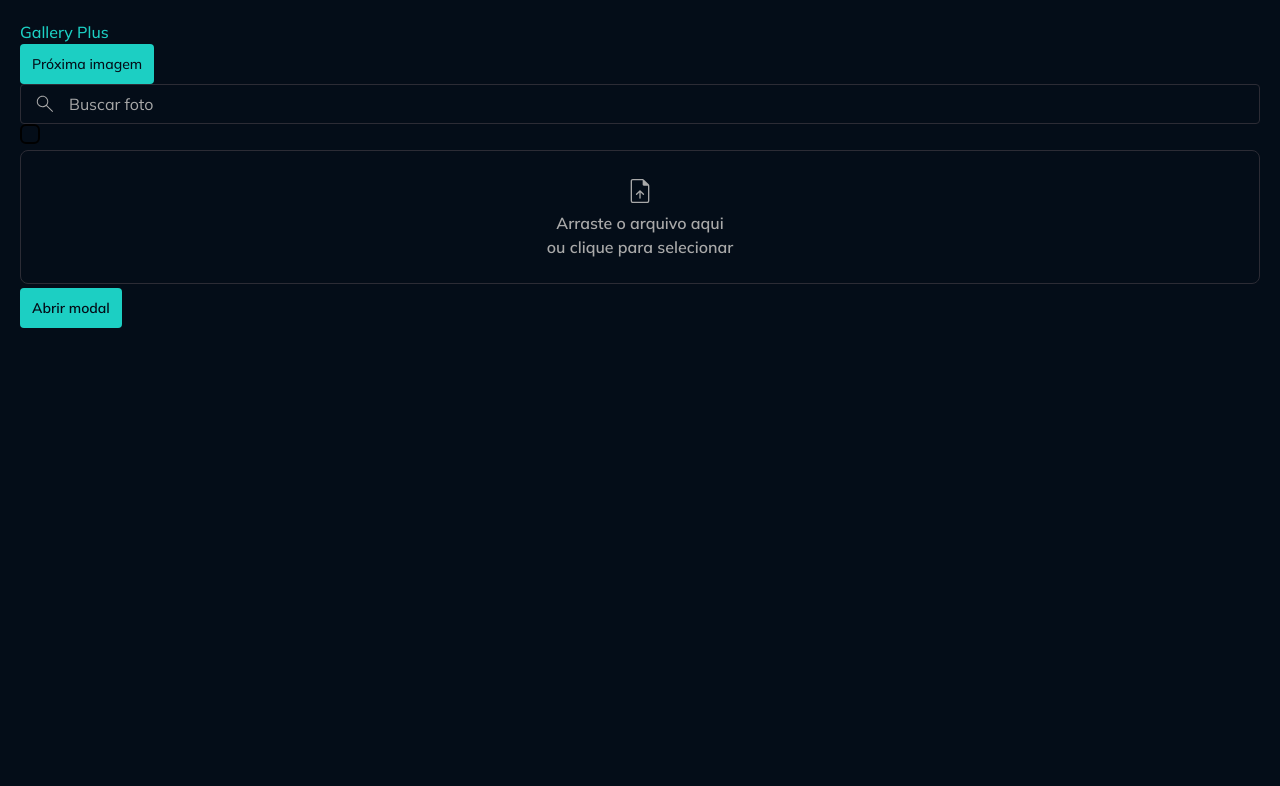
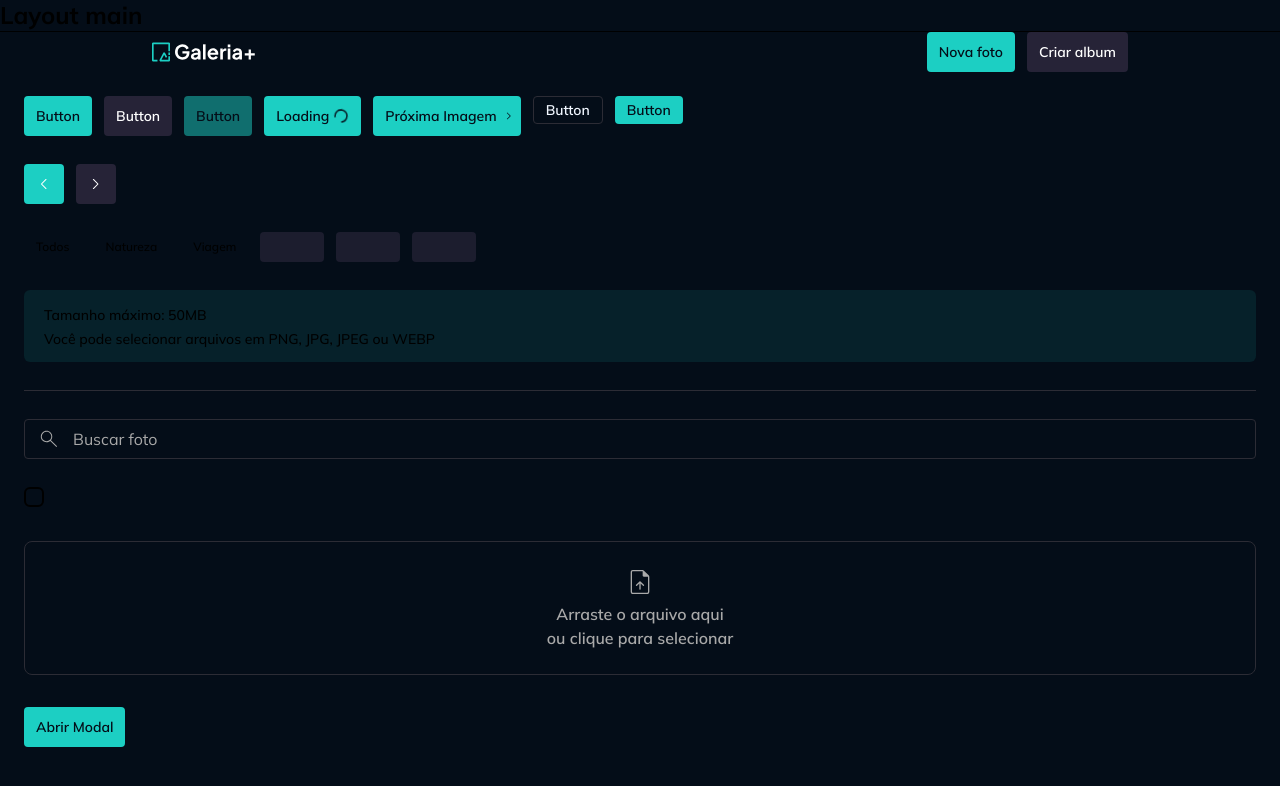
Before and after one commit to juniorbonini/gallery-plus, a React (Vite) app: page /components in a window 1280 px wide. Shown: the top 786 px of the page. Built offline with nearby package versions, Linux system fonts and the light colour scheme.

Commit message:
style: estrutura layout base da página principal

```diff
--- a/package.json
+++ b/package.json
@@ -24,6 +24,7 @@
     "react": "^19.1.0",
     "react-dom": "^19.1.0",
     "react-hook-form": "^7.71.1",
+    "react-router": "^7.13.0",
     "tailwind-variants": "^1.0.0",
     "tailwindcss": "^4.1.10",
     "zod": "^3.22.4"
--- a/src/App.tsx
+++ b/src/App.tsx
@@ -1,94 +1,20 @@
-import cn from "classnames";
-import { useForm } from "react-hook-form";
+import { BrowserRouter, Routes, Route } from "react-router";
 
-// @ts-expect-error: module declaration for SVG React import
-import SearchIcon from "@/assets/icons/search.svg?react";
+import Home from "@/pages/Home";
+import LayoutMain from "@/pages/Layout";
+import PagePhoto from "@/pages/Photo";
+import PageComponents from "@/pages/Components/page-components";
 
-// @ts-expect-error: module declaration for SVG React import
-import Xicon from "@/assets/icons/x.svg?react";
-
-import Text from "@/components/Text";
-import Button from "@/components/Button";
-import InputText from "@/components/InputText";
-import InputCheckbox from "@/components/InputCheckbox";
-import InputSingleFile from "./components/InputSingleFile";
-import ImageFilePreview from "./components/ImageFilePreview";
-import Card from "./components/Card";
-import {
-  Dialog,
-  DialogBody,
-  DialogClose,
-  DialogContent,
-  DialogFooter,
-  DialogHeader,
-  DialogTrigger,
-} from "./components/Dialog";
-import Alert from "./components/Alert";
-
-function App() {
-  const form = useForm();
-  const file = form.watch("file");
-  const fileSource = file?.[0] ? URL.createObjectURL(file[0]) : undefined;
+export default function App() {
   return (
-    <div className="p-5">
-      <Text className="text-accent-brand" variant="paragraph-large">
-        Gallery Plus
-      </Text>
-      <Button>
-        <Text>Próxima imagem</Text>
-      </Button>
-
-      <InputText placeholder="Buscar foto" icon={SearchIcon} />
-
-      <div>
-        <InputCheckbox />
-      </div>
-      <div>
-        <InputSingleFile
-          allowedExtensions={["png", "jpg", "jpeg", "webp"]}
-          maxFileInMb={50}
-          form={form}
-          {...form.register("file")}
-          replaceBy={<ImageFilePreview src={fileSource} />}
-        />
-      </div>
-      <div>
-        <Dialog>
-          <DialogTrigger asChild>
-            <Button>Abrir modal</Button>
-          </DialogTrigger>
-          <DialogContent>
-            <DialogHeader className="text-accent-paragraph">
-              <Text variant="heading-medium">Adicionar foto</Text>
-            </DialogHeader>
-            <DialogBody className="flex flex-col gap-4">
-              <InputText placeholder="Adicione um titúlo" />
-              <Alert>
-                <Text variant="paragraph-medium" className="text-white">
-                  Tamanho máximo: 50MB
-                <br />
-                Você pode selecionar arquivos em PNG, JPG, JPEG ou WEBP ou SVG
-                </Text>
-              </Alert>
-              <InputSingleFile
-                allowedExtensions={["png", "jpg", "jpeg", "webp"]}
-                maxFileInMb={50}
-                form={form}
-                replaceBy={<ImageFilePreview src={fileSource} alt="Imagem" />}
-                {...form.register("file")}
-              />
-            </DialogBody>
-            <DialogFooter>
-              <DialogClose asChild>
-                <Button variant="secondary">Cancelar</Button>
-              </DialogClose>
-              <Button>Adicionar</Button>
-            </DialogFooter>
-          </DialogContent>
-        </Dialog>
-      </div>
-    </div>
+    <BrowserRouter>
+      <Routes>
+        <Route element={<LayoutMain />}>
+          <Route index element={<Home />} />
+          <Route path="/components" element={<PageComponents />} />
+          <Route path="/foto/:id" element={<PagePhoto />} />
+        </Route>
+      </Routes>
+    </BrowserRouter>
   );
 }
-
-export default App;
--- a/src/components/Dialog/index.tsx
+++ b/src/components/Dialog/index.tsx
@@ -14,6 +14,7 @@ export const Dialog = DialogPrimivite.Root;
 export const DialogTrigger = DialogPrimivite.Trigger;
 
 export const DialogClose = DialogPrimivite.Close;
+
 
 export function DialogOverlay({
   className,
--- /dev/null
+++ b/src/components/MainHeader/index.tsx
@@ -0,0 +1,23 @@
+import cn from "classnames";
+import { Link } from "react-router";
+
+// @ts-expect-error: module declaration for SVG React import
+import Logo from "@/assets/images/galeria-plus-full-logo.svg?react";
+
+import Container from "@/components/Container";
+import Button from "../Button";
+import type { MainHeaderInterface } from "@/models/main-header";
+
+export default function MainHeader({ className, ...props }: MainHeaderInterface) {
+  return (
+    <Container as="header" className={cn(`flex justify-between items-center gap-10`, className)} {...props}>
+      <Link to="">
+        <Logo className="h-5" />
+      </Link>
+      <div className="flex items-center gap-3">
+        <Button>Nova foto</Button>
+        <Button variant="secondary">Criar album</Button>
+      </div>
+    </Container>
+  );
+}
--- /dev/null
+++ b/src/models/main-header.ts
@@ -0,0 +1,4 @@
+import type Container from "@/components/Container";
+import React from "react"
+
+export interface MainHeaderInterface extends React.ComponentProps<typeof Container> {};
--- /dev/null
+++ b/src/pages/Components/page-components.tsx
@@ -0,0 +1,136 @@
+import Alert from "@/components/Alert";
+import Badge from "@/components/Badge";
+import Button from "@/components/Button";
+import ButtonIcon from "@/components/ButtonIcon";
+import {
+  Dialog,
+  DialogContent,
+  DialogHeader,
+  DialogBody,
+  DialogFooter,
+  DialogClose,
+  DialogTrigger,
+} from "@/components/Dialog";
+import Divider from "@/components/Divider";
+import ImageFilePreview from "@/components/ImageFilePreview";
+import InputCheckbox from "@/components/InputCheckbox";
+import InputSingleFile from "@/components/InputSingleFile";
+import InputText from "@/components/InputText";
+
+import { useForm } from "react-hook-form";
+// @ts-expect-error: module declaration for SVG React import
+import ChevronRightIcon from "@/assets/icons/chevron-right.svg?react";
+
+// @ts-expect-error: module declaration for SVG React import
+import ChevronLeftIcon from "@/assets/icons/chevron-left.svg?react";
+
+// @ts-expect-error: module declaration for SVG React import
+import SearchIcon from "@/assets/icons/search.svg?react";
+import Text from "@/components/Text";
+import React from "react";
+
+
+
+export default function PageComponents() {
+  const form = useForm();
+  const file = form.watch("file");
+  const fileSrc = file?.[0] ? URL.createObjectURL(file[0]) : undefined;
+  const [open, setOpen] = React.useState(false);
+
+  return (
+
+    <div className="grid gap-7 p-6">
+      <div className="flex gap-3">
+        <Button>Button</Button>
+        <Button variant="secondary">Button</Button>
+        <Button disabled>Button</Button>
+        <Button handling>Loading</Button>
+        <Button icon={ChevronRightIcon}>Próxima Imagem</Button>
+        <Button variant="ghost" size="sm">
+          Button
+        </Button>
+        <Button variant="primary" size="sm">
+          Button
+        </Button>
+      </div>
+
+
+      <div className="flex gap-3">
+        <ButtonIcon icon={ChevronLeftIcon} />
+        <ButtonIcon icon={ChevronRightIcon} variant="secondary" />
+      </div>
+
+      <div className="flex gap-3">
+        <Badge>Todos</Badge>
+        <Badge>Natureza</Badge>
+        <Badge>Viagem</Badge>
+        <Badge loading>Viagem</Badge>
+        <Badge loading>Viagem</Badge>
+        <Badge loading>Viagem</Badge>
+      </div>
+
+      <div>
+        <Alert>
+          Tamanho máximo: 50MB
+          <br />
+          Você pode selecionar arquivos em PNG, JPG, JPEG ou WEBP
+        </Alert>
+      </div>
+
+      <div>
+        <Divider />
+      </div>
+
+      <div>
+        <InputText placeholder="Buscar foto" icon={SearchIcon} />
+      </div>
+
+      <div>
+        <InputCheckbox />
+      </div>
+
+      <div>
+        <InputSingleFile
+          allowedExtensions={["png", "jpg", "jpeg", "webp"]}
+          maxFileInMb={50}
+          form={form}
+          replaceBy={<ImageFilePreview src={fileSrc} alt="Imagem" />}
+          {...form.register("file")}
+        />
+      </div>
+
+      <div>
+        <Dialog
+          open={open}
+          onOpenChange={(value) => {
+            (console.log("Dialog aberto", value), setOpen(value));
+          }}
+        >
+          <DialogTrigger asChild>
+            <Button>Abrir Modal</Button>
+          </DialogTrigger>
+          <DialogContent>
+            <DialogHeader>Teste dialog</DialogHeader>
+            <DialogBody>
+              <Text as="div">Teste conteúdo do dialog</Text>
+
+              <InputSingleFile
+                allowedExtensions={["png", "jpg", "jpeg", "webp"]}
+                maxFileInMb={50}
+                form={form}
+                replaceBy={<ImageFilePreview src={fileSrc} alt="Imagem" />}
+                {...form.register("file")}
+              />
+            </DialogBody>
+            <DialogFooter>
+              <DialogClose asChild>
+                <Button variant="secondary">Cancelar</Button>
+              </DialogClose>
+              <Button>Adicionar</Button>
+            </DialogFooter>
+          </DialogContent>
+        </Dialog>
+      </div>
+    </div>
+  );
+}
--- /dev/null
+++ b/src/pages/Home/index.tsx
@@ -0,0 +1,6 @@
+import Text from "@/components/Text";
+
+export default function Home() {
+  return <Text variant="heading-medium">Página inicial</Text>;
+
+}
--- /dev/null
+++ b/src/pages/Layout/index.tsx
@@ -0,0 +1,14 @@
+import MainHeader from "@/components/MainHeader";
+import Text from "@/components/Text";
+import { Outlet } from "react-router";
+
+export default function LayoutMain() {
+  return (
+    <>
+      <Text variant="heading-large">Layout main</Text>
+      <hr />
+      <MainHeader />
+      <Outlet />
+    </>
+  );
+}
--- /dev/null
+++ b/src/pages/Photo/index.tsx
@@ -0,0 +1,14 @@
+import { useParams } from "react-router";
+
+import Text from "@/components/Text";
+
+export default function PagePhoto() {
+  const { id } = useParams();
+  return (
+    <>
+      <Text variant="heading-medium">Página detalhe da foto</Text>
+      <hr />
+      <Text variant="heading-medium">ID da foto: {id}</Text>
+    </>
+  );
+}
```
Also changed, not shown: 1 other file (tests, documents, lock files or other folders).
